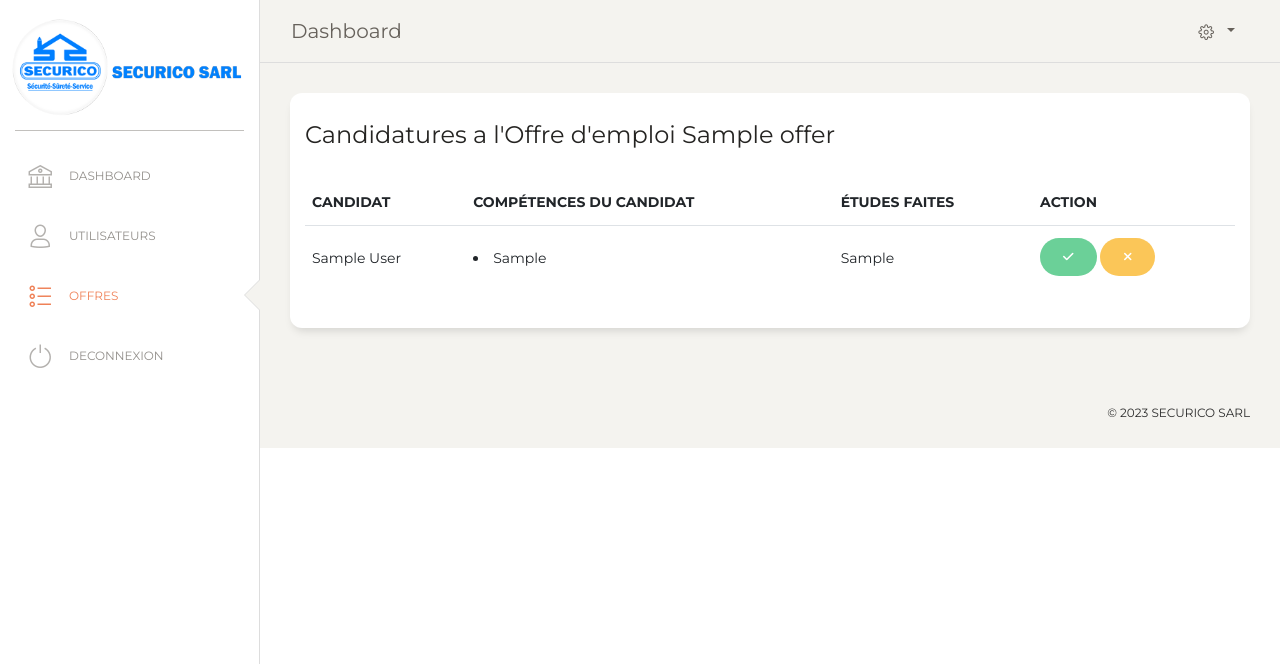
After one commit to vanotis720/Securico-Job, a Laravel app: page /dashboard/offers/1/applications in a window 1280 px wide. The commit adds this page. Shown: the top 664 px of the page. Run offline with Laravel 10, Linux system fonts and the light colour scheme; a user stored in the database is signed in; tables that the repository leaves empty hold one stand-in row (values such as "Sample post"); parts of the project's set-up code (start-up, migrations or seed data) failed here and were passed over; some libraries are stand-ins or nearby versions.

Commit message:
accept or reject application

```diff
--- a/app/Http/Controllers/Admin/OfferController.php
+++ b/app/Http/Controllers/Admin/OfferController.php
@@ -7,6 +7,7 @@ use Illuminate\Http\Request;
 use App\Http\Controllers\Controller;
 use App\Models\Category;
 use App\Models\Offer;
+use App\Models\OfferCandidate;
 use Illuminate\Support\Facades\Auth;
 
 class OfferController extends Controller
@@ -15,6 +16,20 @@ class OfferController extends Controller
     {
         $offers = Offer::orderBy('created_at', 'DESC')->get();
         return view('admin.offers', compact('offers'));
+    }
+
+    public function applications($offer)
+    {
+        $applications = OfferCandidate::orderBy('created_at', 'ASC')->get();
+        return view('admin.applications.applications', compact('applications'));
+    }
+
+    public function validation($candidate_id, $action)
+    {
+        $candidate = OfferCandidate::findOrFail($candidate_id);
+        $candidate->state = $action;
+        $candidate->save();
+        return redirect()->back();
     }
 
     public function show($id)
--- a/app/Models/Offer.php
+++ b/app/Models/Offer.php
@@ -6,6 +6,7 @@ use App\Models\User;
 use Illuminate\Database\Eloquent\Model;
 use Illuminate\Database\Eloquent\Factories\HasFactory;
 use Illuminate\Database\Eloquent\Relations\BelongsTo;
+use Illuminate\Database\Eloquent\Relations\HasMany;
 
 class Offer extends Model
 {
@@ -32,4 +33,9 @@ class Offer extends Model
     {
         return $this->belongsTo(Category::class)->withDefault();
     }
+
+    public function applications(): HasMany
+    {
+        return $this->hasMany(OfferCandidate::class);
+    }
 }
--- /dev/null
+++ b/resources/views/admin/applications/applications.blade.php
@@ -0,0 +1,76 @@
+@extends('admin.templates.app')
+@section('title', 'Offre d\'emploi')
+@section('content')
+    <div class="row">
+        <div class="col-md-12">
+            <div class="card">
+                <div class="card-header">
+                    <h4 class="card-title">Candidatures a l'Offre d'emploi {{ $applications[0]->offer->title }}</h4>
+                </div>
+                <div class="card-body">
+                    @include('alert')
+                    <div class="table-responsive table-hover">
+                        <table class="table">
+                            <thead>
+                                <th>
+                                    Candidat
+                                </th>
+                                <th>
+                                    Compétences du candidat
+                                </th>
+                                <th>
+                                    Études faites
+                                </th>
+                                <th>Action</th>
+                            </thead>
+                            <tbody>
+                                @foreach ($applications as $application)
+                                    <tr>
+                                        <td>
+                                            {{ $application->user->first_name . ' ' . $application->user->last_name }}
+                                        </td>
+
+                                        <td>
+                                            @foreach (explode(',', $application->user->candidate->skills) as $item)
+                                                <li>{{ $item }}</li>
+                                            @endforeach
+                                        </td>
+
+                                        <td>
+                                            {{ $application->user->candidate->school }}
+                                        </td>
+
+                                        <td>
+                                            @if ($application->state == 'init')
+                                                <a href="{{ route('admin.offers.validation', ['id' => $application->id, 'action' => 'accepted']) }}"
+                                                    class="btn btn-success btn-round mb-1">
+                                                    <i class="fa fa-check"></i>
+                                                </a>
+                                                <a href="{{ route('admin.offers.validation', ['id' => $application->id, 'action' => 'rejected']) }}"
+                                                    class="btn btn-warning btn-round mb-1">
+                                                    <i class="fa fa-close"></i>
+                                                </a>
+                                            @else
+                                                <h5>
+                                                    @if ($application->state == 'accepted')
+                                                        <span class="text-success">
+                                                            Acceptée <i class="fa fa-check"></i>
+                                                        </span>
+                                                    @else
+                                                        <span class="text-danger">
+                                                            Rejetée <i class="fa fa-close"></i>
+                                                        </span>
+                                                    @endif
+                                                </h5>
+                                            @endif
+                                        </td>
+                                    </tr>
+                                @endforeach
+                            </tbody>
+                        </table>
+                    </div>
+                </div>
+            </div>
+        </div>
+    </div>
+@endsection
--- a/resources/views/admin/dashboard.blade.php
+++ b/resources/views/admin/dashboard.blade.php
@@ -125,6 +125,7 @@
                     <div class="table-responsive table-hover">
                         <table class="table">
                             <thead class=" text-primary">
+                                <th></th>
                                 <th>
                                     Titre
                                 </th>
@@ -141,6 +142,11 @@
                             <tbody>
                                 @foreach ($offers as $offer)
                                     <tr>
+                                        <td>
+                                            <img class="img-fluid" width="150px"
+                                                src="{{ asset('assets/img/icon/' . $offer->picture) }}"
+                                                alt="{{ $offer->picture }}">
+                                        </td>
                                         <td>
                                             <a href="{{ route('admin.offers.show', $offer->id) }}">{{ $offer->title }}</a>
                                         </td>
--- a/routes/web.php
+++ b/routes/web.php
@@ -65,6 +65,8 @@ Route::middleware('auth')->group(
         Route::get('/dashboard/offers/{id}/check', [AdminOfferController::class, 'check'])->name('admin.offers.check');
         Route::get('/dashboard/offers/{id}/delete', [AdminOfferController::class, 'destroy'])->name('admin.offers.delete');
         Route::get('/dashboard/offers/{id}', [AdminOfferController::class, 'show'])->name('admin.offers.show');
+        Route::get('/dashboard/offers/{id}/applications', [AdminOfferController::class, 'applications'])->name('admin.offers.applications');
+        Route::get('/dashboard/applications/{id}/action/{action}', [AdminOfferController::class, 'validation'])->name('admin.offers.validation');
 
         Route::get('/recrutement', [AdminRecruiterController::class, 'home'])->name('recruiter.home');
         Route::get('/recrutement/offers', [AdminRecruiterController::class, 'offers'])->name('recruiter.offers');
```
Also changed, not shown: resources/views/admin/offer.blade.php (+27 -16 lines), 1 other file.
